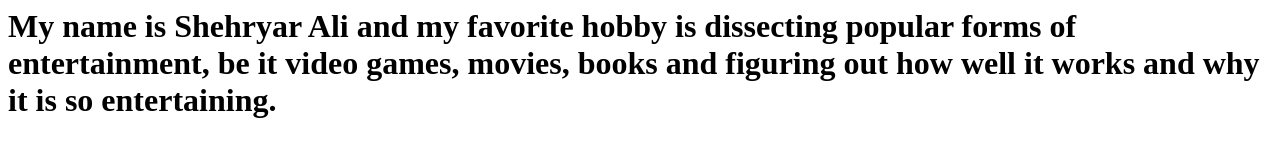
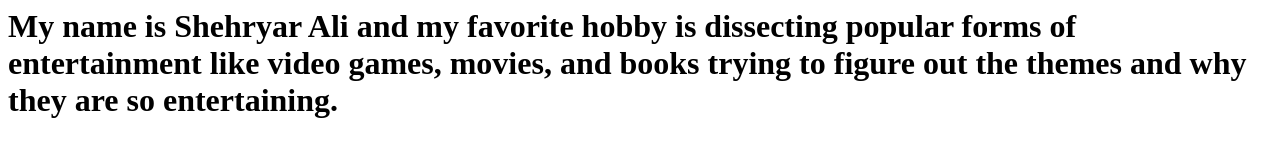
Before and after one commit to ablebodied35/ali_shehryar_ttp_static, a plain HTML site: page index.html in a window 1280 px wide. Drawn offline with Linux system fonts and the light colour scheme.

Commit message:
Update index.html

```diff
--- a/index.html
+++ b/index.html
@@ -1 +1 @@
-<h1> My name is Shehryar Ali and my favorite hobby is dissecting popular forms of entertainment, be it video games, movies, books and figuring out how well it works and why it is so entertaining. </h1>
+<h1> My name is Shehryar Ali and my favorite hobby is dissecting popular forms of entertainment like video games, movies, and books trying to figure out the themes and why they are so entertaining. </h1>
```
